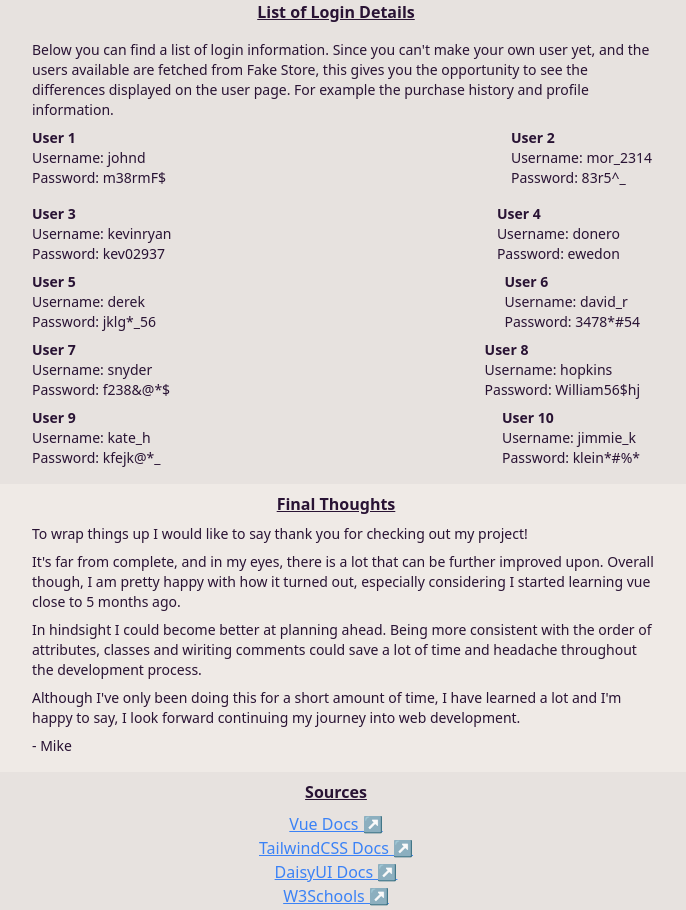
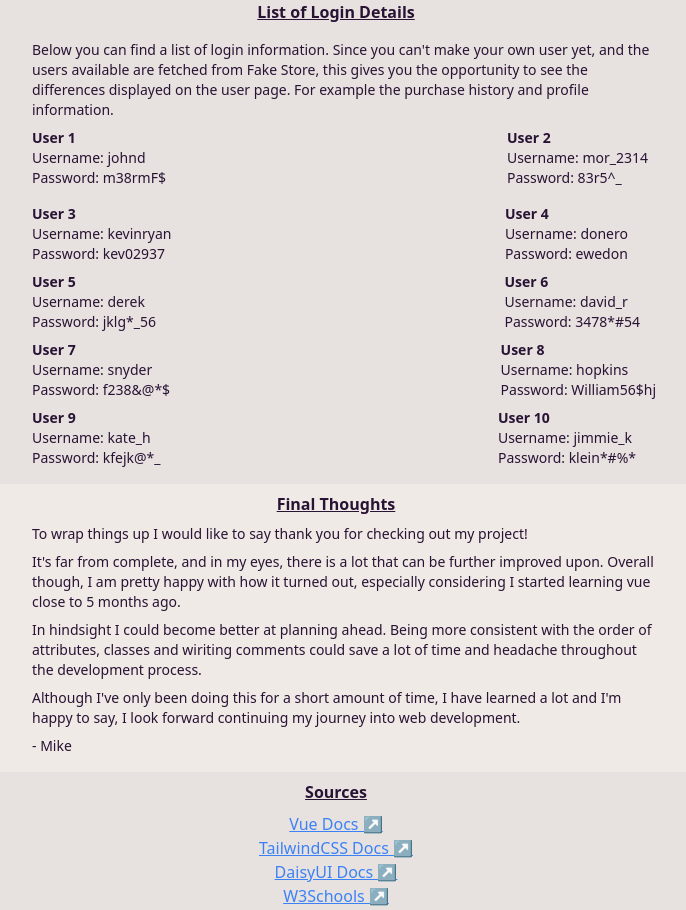
Before and after one commit to Mlaurgaard/vue-prios-term-two, a Vue app: page /about in a window 1280 px wide. Shown: the part 2340-3250 px from the top of the page, without its empty margins (304-990 px from the left). Built offline with nearby package versions, Linux system fonts and the light colour scheme.

Commit message:
AboutView alignment fix
fixed padding problem in the login details

```diff
--- a/src/views/AboutView.vue
+++ b/src/views/AboutView.vue
@@ -289,7 +289,7 @@
     <!-- Content container -->
     <!-- USERS -->
     <!-- 1 & 2 -->
-    <div class="ml-4 mb-2 pr-1 md:flex md:justify-between">
+    <div class="ml-4 mb-2 pr-2 md:flex md:justify-between">
       <span class="mb-2 text-sm">
         <p class="font-bold">User 1</p>
         <p>Username: johnd</p>
@@ -302,7 +302,7 @@
       </span>
     </div>
     <!-- 3 & 4 -->
-    <div class="ml-4 mb-2 pr-9 md:flex md:justify-between">
+    <div class="ml-4 mb-2 pr-7 md:flex md:justify-between">
       <span class="text-sm">
         <p class="font-bold">User 3</p>
         <p>Username: kevinryan</p>
@@ -328,7 +328,7 @@
       </span>
     </div>
     <!-- 7 & 8 -->
-    <div class="ml-4 mb-2 pr-4 md:flex md:justify-between">
+    <div class="ml-4 mb-2 md:flex md:justify-between">
       <span class="text-sm">
         <p class="font-bold">User 7</p>
         <p>Username: snyder</p>
@@ -341,7 +341,7 @@
       </span>
     </div>
     <!-- 9 & 10 -->
-    <div class="ml-4 mb-4 pr-4 md:flex md:justify-between">
+    <div class="ml-4 mb-4 pr-5 md:flex md:justify-between">
       <span class="text-sm">
         <p class="font-bold">User 9</p>
         <p>Username: kate_h</p>
```
